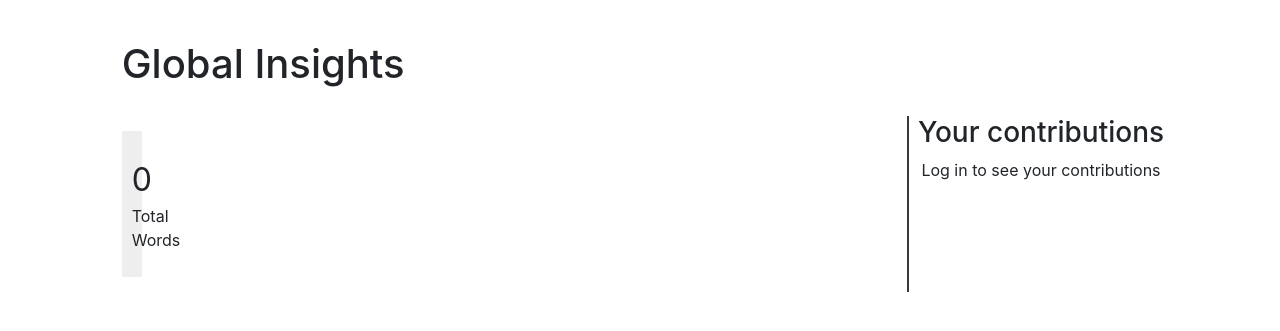
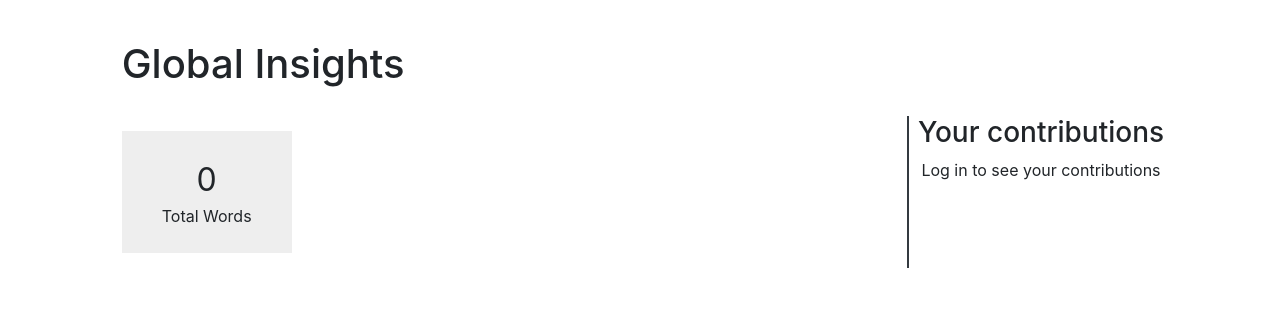
Before and after one commit to CS326-important/space-deer, a Django app: page /textifai/general-insights in a window 1280 px wide. Shown: the part 56-387 px from the top of the page. Run offline with Django 3.2, Linux system fonts and the light colour scheme; data comes from the database, SQL or seed files in the repository; data that the repository does not hold is empty; some libraries are stand-ins or nearby versions.

Commit message:
Fix insight card background

```diff
--- a/contentdensity/textifai/static/css/styles.css
+++ b/contentdensity/textifai/static/css/styles.css
@@ -39,10 +39,6 @@ body {
   padding: 15px;
 }
 
-.genPage {
-  display: flex;
-}
-
 .genPage .insightCard {
   display: inline-block;
 }
```
